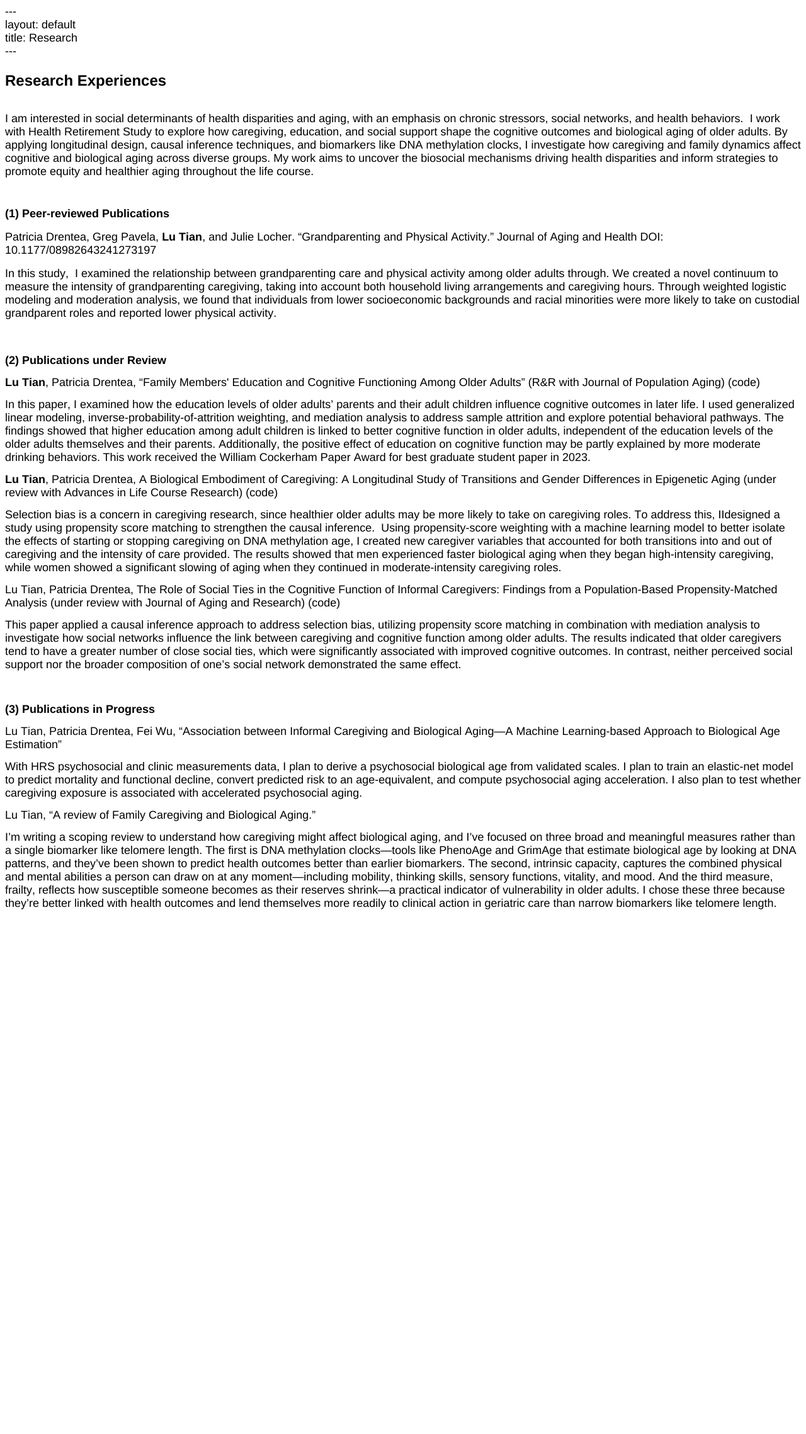
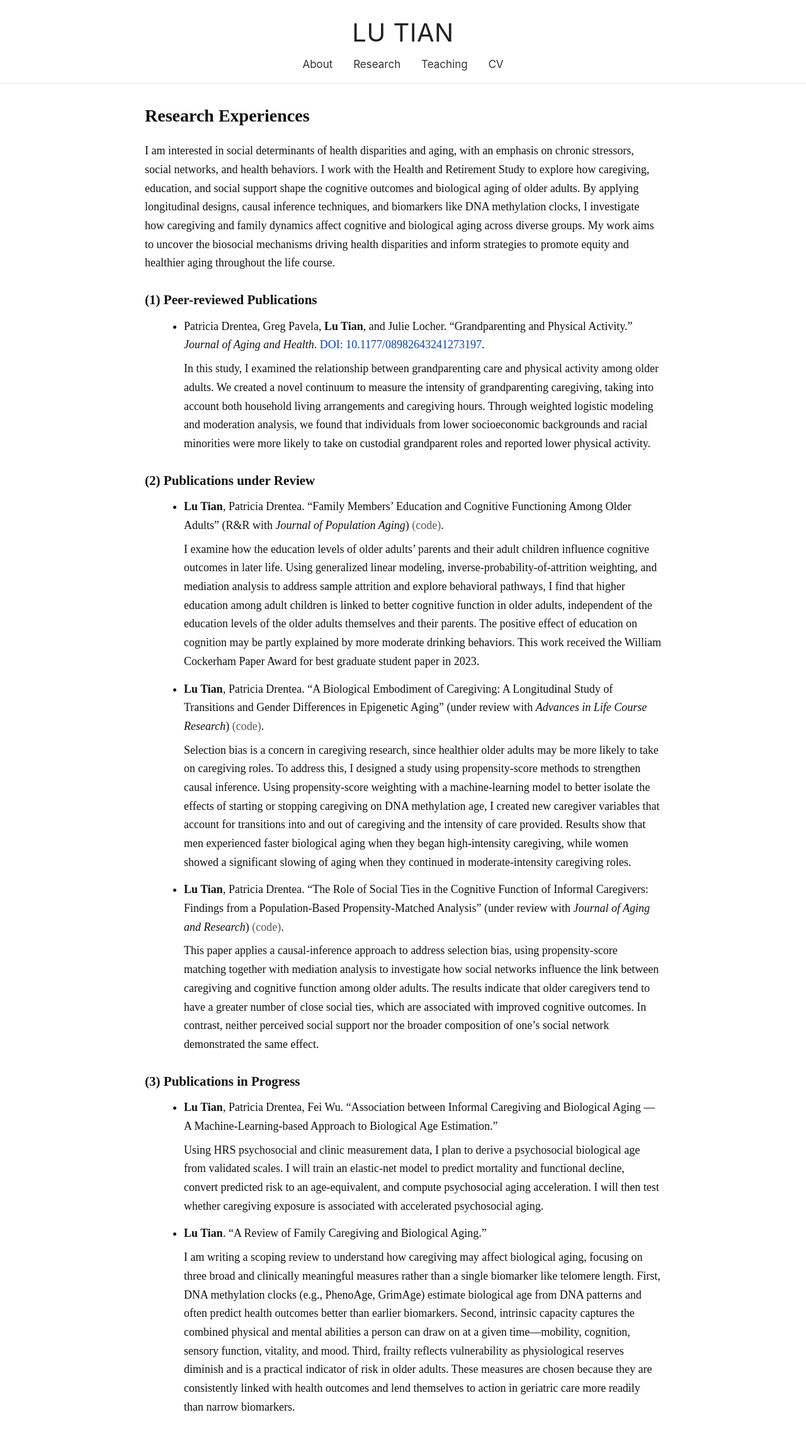
Before and after one commit to lu-tian-29840/lu-tian-29840.github.io, a Jekyll site: the page research/index.html, which Jekyll copies as it is, in a window 1280 px wide. Shown: the whole page at 63% size. Built offline with Jekyll 4.4.1, drawn with Linux system fonts in a browser that asks for light colours; before the commit the page ends 1663 px from its top, so only the background shows below that.

Commit message:
Add files via upload

```diff
--- a/css/main.css
+++ b/css/main.css
@@ -1,121 +1,90 @@
+/* ========= Base (anjalief-style) ========= */
+html, body { margin: 0; padding: 0; }
+
+/* Body text: serif stack (Times New Roman → Times → generic serif) */
 body {
-  font-family: 'Helvetica Neue', Helvetica, Arial, sans-serif;
-  background: #f8f8f8;
-  color: #24292f;
-  margin: 0;
+  font-family: "Times New Roman", Times, serif;
   font-size: 18px;
+  line-height: 1.65;
+  color: #111;
+  background: #fff;
 }
 
+/* Links */
+a { color: #0645ad; text-decoration: none; }
+a:hover, a:focus { text-decoration: underline; }
+
+/* ========= Header + Nav ========= */
+/* Header/title + nav use a system UI sans for a crisp look */
 .site-header {
-  background: #f3f3f3;
-  border-bottom: 1px solid #e5e5e5;
-  padding: 36px 0 16px 0;
   text-align: center;
+  padding: 28px 16px 14px;
+  border-bottom: 1px solid #eaeaea;
+}
+.site-title {
+  margin: 0 0 10px;
+  font-weight: 400;
+  font-size: 40px;
+  line-height: 1.2;
+  letter-spacing: .5px;
+  color: #222;
+  font-family: -apple-system, BlinkMacSystemFont, "Segoe UI", Helvetica, Arial, sans-serif;
+}
+nav {
+  font-size: 17px;
+  font-family: -apple-system, BlinkMacSystemFont, "Segoe UI", Helvetica, Arial, sans-serif;
+}
+nav a { display: inline-block; margin: 0 14px; padding: 2px 0; color: #333; }
+nav a:hover { text-decoration: underline; }
+nav a.active { text-decoration: underline; }
+
+/* ========= Page container ========= */
+.container {
+  max-width: 820px;          /* tidy, narrow column like the reference */
+  margin: 28px auto;
+  padding: 0 18px;
 }
 
-.site-title {
-  font-size: 2.8rem;
-  letter-spacing: 4px;
-  font-weight: 400;
-  color: #8e9398;
-  margin-bottom: 6px;
-  margin-top: 0;
-  font-family: 'Helvetica Neue', Helvetica, Arial, sans-serif;
+/* Headings inside content (serif to match body) */
+h1 { font-size: 28px; margin: 0 0 18px; font-weight: 600; color: #111; }
+h2, h3 { margin: 26px 0 10px; font-weight: 600; color: #111; }
+
+/* Paragraphs & lists */
+p { margin: 0 0 14px; }
+ul { margin: 10px 0 18px 22px; }
+li { margin: 6px 0; }
+
+/* ========= About page profile block ========= */
+.profile {
+  display: grid;
+  grid-template-columns: 230px 1fr; /* keep the selfie width exactly the same */
+  gap: 28px;
+  align-items: start;
+}
+.profile-pic {
+  width: 230px;              /* your existing size, unchanged */
+  height: 230px;
+  object-fit: cover;
+  border-radius: 8px;        /* small rounding like the reference */
+  box-shadow: none;          /* minimal */
+  display: block;
+}
+.profile-email {
+  margin-top: 8px;
+  text-align: center;
+  font-family: "Courier New", Courier, monospace; /* small monospace line */
+  font-size: 0.95rem;
+  color: #666;
 }
 
-nav {
-  margin-top: 10px;
+/* ========= Small screens ========= */
+@media (max-width: 860px) {
+  .container { padding: 0 14px; }
+  .profile { grid-template-columns: 1fr; gap: 16px; }
+  .profile-pic { width: 160px; height: 160px; margin: 0 auto; }
+  .site-title { font-size: 34px; }
 }
 
-nav a {
-  color: #8e9398;
-  text-decoration: none;
-  font-size: 1.15rem;
-  margin: 0 24px;
-  font-weight: 400;
-  letter-spacing: 1px;
-  transition: color 0.15s;
-}
-
-nav a:hover {
-  color: #00509e;
-  text-decoration: underline;
-}
-
-.container {
-  max-width: 1000px;
-  background: #fff;
-  margin: 44px auto 44px auto;
-  border-radius: 12px;
-  box-shadow: 0 6px 32px rgba(60, 70, 90, 0.09);
-  padding: 52px 56px 48px 56px;
-  display: flex;
-  flex-direction: column;
-}
-
-.profile {
-  display: flex;
-  align-items: flex-start;
-  gap: 48px;
-}
-
-.profile-pic {
-  width: 230px;
-  height: 230px;
-  object-fit: cover;
-  border-radius: 16px;
-  box-shadow: 0 4px 18px rgba(40,40,80,0.13);
-  display: block;
-  margin-bottom: 16px;
-  background: #eee;
-}
-
-.profile-email {
-  font-family: monospace;
-  font-size: 1rem;
-  color: #888;
-  text-align: center;
-  margin-bottom: 14px;
-}
-
-.profile > div:last-child {
-  flex: 1;
-}
-
-h3 {
-  margin-top: 22px;
-  font-size: 1.22rem;
-  font-weight: 600;
-  color: #222;
-  margin-bottom: 10px;
-  letter-spacing: 1px;
-}
-
-@media (max-width: 900px) {
-  .container {
-    padding: 18px 4vw;
-  }
-  .profile {
-    flex-direction: column;
-    align-items: center;
-    gap: 14px;
-  }
-  .profile-pic {
-    width: 140px;
-    height: 140px;
-  }
-}
-
-@media (max-width: 600px) {
-  .container {
-    padding: 2vw 1vw;
-  }
-  .site-title {
-    font-size: 1.6rem;
-    letter-spacing: 1.5px;
-  }
-  nav a {
-    margin: 0 8px;
-    font-size: 1rem;
-  }
-}
+/* Utilities (optional) */
+.mono { font-family: "Courier New", Courier, monospace; }
+.muted { color: #666; }
--- /dev/null
+++ b/nav.html
@@ -0,0 +1,9 @@
+<header class="site-header">
+  <h1 class="site-title">LU TIAN</h1>
+  <nav aria-label="Primary">
+    <a href="/">About</a>
+    <a href="/research/">Research</a>
+    <a href="/teaching/">Teaching</a>
+    <a href="/cv/">CV</a>
+  </nav>
+</header>
--- a/research/index.html
+++ b/research/index.html
@@ -1,55 +1,122 @@
-<!DOCTYPE html PUBLIC "-//W3C//DTD HTML 4.01//EN" "http://www.w3.org/TR/html4/strict.dtd">
-<html>
+<!doctype html>
+<html lang="en">
 <head>
-  <meta http-equiv="Content-Type" content="text/html; charset=utf-8">
-  <meta http-equiv="Content-Style-Type" content="text/css">
-  <title></title>
-  <meta name="Generator" content="Cocoa HTML Writer">
-  <meta name="CocoaVersion" content="2575.6">
-  <style type="text/css">
-    p.p1 {margin: 0.0px 0.0px 0.0px 0.0px; font: 18.0px Helvetica; -webkit-text-stroke: #000000}
-    p.p2 {margin: 0.0px 0.0px 0.0px 0.0px; font: 18.0px Helvetica; -webkit-text-stroke: #000000; min-height: 22.0px}
-    p.p4 {margin: 0.0px 0.0px 12.0px 0.0px; font: 18.0px Helvetica; -webkit-text-stroke: #000000}
-    p.p5 {margin: 0.0px 0.0px 12.0px 0.0px; font: 18.0px Helvetica; -webkit-text-stroke: #000000; min-height: 22.0px}
-    p.p8 {margin: 0.0px 0.0px 14.0px 0.0px; font: 18.0px Helvetica; -webkit-text-stroke: #000000}
-    p.p9 {margin: 0.0px 0.0px 14.0px 0.0px; font: 18.0px Helvetica; -webkit-text-stroke: #000000; min-height: 22.0px}
-    span.s1 {font-kerning: none}
-    span.s2 {font: 18.0px Times; font-kerning: none}
-  </style>
+  <meta charset="utf-8">
+  <meta name="viewport" content="width=device-width,initial-scale=1">
+  <title>Research – LU TIAN</title>
+  <link rel="stylesheet" href="/css/main.css">
 </head>
 <body>
-<p class="p1"><span class="s1">---</span></p>
-<p class="p1"><span class="s1">layout: default</span></p>
-<p class="p1"><span class="s1">title: Research</span></p>
-<p class="p1"><span class="s1">---</span></p>
-<p class="p2"><span class="s1"></span><br></p>
-<h3 style="margin: 0.0px 0.0px 14.0px 0.0px; font: 24.0px Helvetica; -webkit-text-stroke: #000000"><span class="s1"><b>Research Experiences</b><b></b></span></h3>
-<p class="p2"><span class="s1"></span><br></p>
-<p class="p4"><span class="s1">I am interested in social determinants of health disparities and aging, with an emphasis on chronic stressors, social networks, and health behaviors.<span class="Apple-converted-space">  </span>I work with Health Retirement Study to explore how caregiving, education, and social support shape the cognitive outcomes and biological aging of older adults. By applying longitudinal design, causal inference techniques, and biomarkers like DNA methylation clocks, I investigate how caregiving and family dynamics affect cognitive and biological aging across diverse groups. My work aims to uncover the biosocial mechanisms driving health disparities and inform strategies to promote equity and healthier aging throughout the life course.</span></p>
-<p class="p5"><span class="s1"></span><br></p>
-<h4 style="margin: 0.0px 0.0px 16.0px 0.0px; font: 18.0px Helvetica; -webkit-text-stroke: #000000"><span class="s1"><b>(1) Peer-reviewed Publications</b><b></b></span></h4>
-<h4 style="margin: 0.0px 0.0px 16.0px 0.0px; font: 18.0px Helvetica; -webkit-text-stroke: #000000"><span class="s1">Patricia Drentea, Greg Pavela, <b>Lu Tian</b>, and Julie Locher. “Grandparenting and Physical Activity.” Journal of Aging and Health DOI: 10.1177/08982643241273197</span></h4>
-<h4 style="margin: 0.0px 0.0px 16.0px 0.0px; font: 18.0px Helvetica; -webkit-text-stroke: #000000"><span class="s1">In this study,<span class="Apple-converted-space">  </span>I examined the relationship between grandparenting care and physical activity among older adults through. We created a novel continuum to measure the intensity of grandparenting caregiving, taking into account both household living arrangements and caregiving hours. Through weighted logistic modeling and moderation analysis, we found that individuals from lower socioeconomic backgrounds and racial minorities were more likely to take on custodial grandparent roles and reported lower physical activity.<span class="Apple-converted-space"> </span></span></h4>
-<h4 style="margin: 0.0px 0.0px 16.0px 0.0px; font: 18.0px Helvetica; -webkit-text-stroke: #000000; min-height: 22.0px"><span class="s1"></span><br></h4>
-<h3 style="margin: 0.0px 0.0px 14.0px 0.0px; font: 18.0px Helvetica; -webkit-text-stroke: #000000"><span class="s1"><b>(2) Publications under Review</b><span class="Apple-converted-space"> </span></span></h3>
-<h3 style="margin: 0.0px 0.0px 14.0px 0.0px; font: 18.0px Helvetica; -webkit-text-stroke: #000000"><span class="s1"><b>Lu Tian</b>, Patricia Drentea, “Family Members' Education and Cognitive Functioning Among Older Adults” (R&amp;R with Journal of Population Aging) (code)</span></h3>
-<p class="p8"><span class="s1">In this paper, I examined how the education levels of older adults’ parents and their adult children influence cognitive outcomes in later life. I used generalized linear modeling, inverse-probability-of-attrition weighting, and mediation analysis to address sample attrition and explore potential behavioral pathways. The findings showed that higher education among adult children is linked to better cognitive function in older adults, independent of the education levels of the older adults themselves and their parents. Additionally, the positive effect of education on cognitive function may be partly explained by more moderate drinking behaviors.</span><span class="s2"> </span><span class="s1">This work received the William Cockerham Paper Award for best graduate student paper in 2023.<span class="Apple-converted-space"> </span></span></p>
-<p class="p8"><span class="s1"><b>Lu Tian</b>, Patricia Drentea, A Biological Embodiment of Caregiving: A Longitudinal Study of Transitions and Gender Differences in Epigenetic Aging (under review with Advances in Life Course Research) (code)</span></p>
-<h3 style="margin: 0.0px 0.0px 14.0px 0.0px; font: 18.0px Helvetica; -webkit-text-stroke: #000000"><span class="s1">Selection bias is a concern in caregiving research, since healthier older adults may be more likely to take on caregiving roles. To address this, IIdesigned a study using propensity score matching to strengthen the causal inference.<span class="Apple-converted-space">  </span>Using propensity-score weighting with a machine learning model to better isolate the effects of starting or stopping caregiving on DNA methylation age, I created new caregiver variables that accounted for both transitions into and out of caregiving and the intensity of care provided. The results showed that men experienced faster biological aging when they began high-intensity caregiving, while women showed a significant slowing of aging when they continued in moderate-intensity caregiving roles.</span></h3>
-<h3 style="margin: 0.0px 0.0px 14.0px 0.0px; font: 18.0px Helvetica; -webkit-text-stroke: #000000"><span class="s1">Lu Tian, Patricia Drentea, The Role of Social Ties in the Cognitive Function of Informal Caregivers: Findings from a Population-Based Propensity-Matched Analysis (under review with Journal of Aging and Research) (code)</span></h3>
-<h3 style="margin: 0.0px 0.0px 14.0px 0.0px; font: 18.0px Helvetica; -webkit-text-stroke: #000000"><span class="s1">This paper applied a causal inference approach to address selection bias, utilizing propensity score matching in combination with mediation analysis to investigate how social networks influence the link between caregiving and cognitive function among older adults. The results indicated that older caregivers tend to have a greater number of close social ties, which were significantly associated with improved cognitive outcomes. In contrast, neither perceived social support nor the broader composition of one’s social network demonstrated the same effect.</span></h3>
-<h3 style="margin: 0.0px 0.0px 14.0px 0.0px; font: 18.0px Helvetica; -webkit-text-stroke: #000000; min-height: 22.0px"><span class="s1"></span><br></h3>
-<p class="p8"><span class="s1"><b>(3) Publications in Progress</b><b></b></span></p>
-<p class="p8"><span class="s1">Lu Tian, Patricia Drentea, Fei Wu, “Association between Informal Caregiving and Biological Aging—A Machine Learning-based Approach to Biological Age Estimation”</span></p>
-<p class="p8"><span class="s1">With HRS psychosocial and clinic measurements data, I plan to derive a psychosocial biological age from validated scales. I plan to train an elastic-net model to predict mortality and functional decline, convert predicted risk to an age-equivalent, and compute psychosocial aging acceleration. I also plan to test whether caregiving exposure is associated with accelerated psychosocial aging.</span></p>
-<p class="p8"><span class="s1">Lu Tian, “A review of Family Caregiving and Biological Aging.”</span></p>
-<p class="p8"><span class="s1">I’m writing a scoping review to understand how caregiving might affect biological aging, and I’ve focused on three broad and meaningful measures rather than a single biomarker like telomere length. The first is DNA methylation clocks—tools like PhenoAge and GrimAge that estimate biological age by looking at DNA patterns, and they’ve been shown to predict health outcomes better than earlier biomarkers. The second, intrinsic capacity, captures the combined physical and mental abilities a person can draw on at any moment—including mobility, thinking skills, sensory functions, vitality, and mood. And the third measure, frailty, reflects how susceptible someone becomes as their reserves shrink—a practical indicator of vulnerability in older adults. I chose these three because they’re better linked with health outcomes and lend themselves more readily to clinical action in geriatric care than narrow biomarkers like telomere length.</span></p>
-<p class="p2"><span class="s1"></span><br></p>
-<p class="p9"><span class="s1"><span class="Apple-converted-space"> </span></span></p>
-<h3 style="margin: 0.0px 0.0px 14.0px 0.0px; font: 18.0px Helvetica; -webkit-text-stroke: #000000; min-height: 22.0px"><span class="s1"></span><br></h3>
-<h3 style="margin: 0.0px 0.0px 14.0px 0.0px; font: 18.0px Helvetica; -webkit-text-stroke: #000000; min-height: 22.0px"><span class="s1"></span><br></h3>
-<p class="p2"><span class="s1"></span><br></p>
-<p class="p2"><span class="s1"></span><br></p>
-<p class="p2"><span class="s1"></span><br></p>
+  <!-- Tiny include: shared header/nav -->
+  <div id="nav"></div>
+  <script>
+    fetch('/nav.html').then(r => r.text()).then(h => {
+      document.getElementById('nav').outerHTML = h;
+      const path = location.pathname.replace(/index\.html$/,'') || '/';
+      document.querySelectorAll('nav a').forEach(a=>{
+        if (a.getAttribute('href') === path) a.style.textDecoration = 'underline';
+      });
+    });
+  </script>
+
+  <main class="container">
+    <h1>Research Experiences</h1>
+
+    <p>
+      I am interested in social determinants of health disparities and aging, with an emphasis on chronic stressors,
+      social networks, and health behaviors. I work with the Health and Retirement Study to explore how caregiving,
+      education, and social support shape the cognitive outcomes and biological aging of older adults. By applying
+      longitudinal designs, causal inference techniques, and biomarkers like DNA methylation clocks, I investigate how
+      caregiving and family dynamics affect cognitive and biological aging across diverse groups. My work aims to uncover
+      the biosocial mechanisms driving health disparities and inform strategies to promote equity and healthier aging
+      throughout the life course.
+    </p>
+
+    <h3>(1) Peer-reviewed Publications</h3>
+    <ul>
+      <li>
+        Patricia Drentea, Greg Pavela, <strong>Lu Tian</strong>, and Julie Locher.
+        “Grandparenting and Physical Activity.” <em>Journal of Aging and Health</em>.
+        <a href="https://doi.org/10.1177/08982643241273197" target="_blank" rel="noopener">DOI: 10.1177/08982643241273197</a>.
+        <p style="margin-top:8px;">
+          In this study, I examined the relationship between grandparenting care and physical activity among older adults.
+          We created a novel continuum to measure the intensity of grandparenting caregiving, taking into account both household
+          living arrangements and caregiving hours. Through weighted logistic modeling and moderation analysis, we found that
+          individuals from lower socioeconomic backgrounds and racial minorities were more likely to take on custodial
+          grandparent roles and reported lower physical activity.
+        </p>
+      </li>
+    </ul>
+
+    <h3>(2) Publications under Review</h3>
+    <ul>
+      <li>
+        <strong>Lu Tian</strong>, Patricia Drentea. “Family Members’ Education and Cognitive Functioning Among Older Adults”
+        (R&amp;R with <em>Journal of Population Aging</em>) <span style="opacity:.7;">(code)</span>.
+        <p style="margin-top:8px;">
+          I examine how the education levels of older adults’ parents and their adult children influence cognitive outcomes in later life.
+          Using generalized linear modeling, inverse-probability-of-attrition weighting, and mediation analysis to address sample
+          attrition and explore behavioral pathways, I find that higher education among adult children is linked to better cognitive
+          function in older adults, independent of the education levels of the older adults themselves and their parents. The positive
+          effect of education on cognition may be partly explained by more moderate drinking behaviors. This work received the William
+          Cockerham Paper Award for best graduate student paper in 2023.
+        </p>
+      </li>
+
+      <li>
+        <strong>Lu Tian</strong>, Patricia Drentea. “A Biological Embodiment of Caregiving: A Longitudinal Study of Transitions and
+        Gender Differences in Epigenetic Aging” (under review with <em>Advances in Life Course Research</em>)
+        <span style="opacity:.7;">(code)</span>.
+        <p style="margin-top:8px;">
+          Selection bias is a concern in caregiving research, since healthier older adults may be more likely to take on caregiving roles.
+          To address this, I designed a study using propensity-score methods to strengthen causal inference. Using propensity-score weighting
+          with a machine-learning model to better isolate the effects of starting or stopping caregiving on DNA methylation age, I created
+          new caregiver variables that account for transitions into and out of caregiving and the intensity of care provided. Results show
+          that men experienced faster biological aging when they began high-intensity caregiving, while women showed a significant slowing
+          of aging when they continued in moderate-intensity caregiving roles.
+        </p>
+      </li>
+
+      <li>
+        <strong>Lu Tian</strong>, Patricia Drentea. “The Role of Social Ties in the Cognitive Function of Informal Caregivers:
+        Findings from a Population-Based Propensity-Matched Analysis” (under review with <em>Journal of Aging and Research</em>)
+        <span style="opacity:.7;">(code)</span>.
+        <p style="margin-top:8px;">
+          This paper applies a causal-inference approach to address selection bias, using propensity-score matching together with
+          mediation analysis to investigate how social networks influence the link between caregiving and cognitive function among older
+          adults. The results indicate that older caregivers tend to have a greater number of close social ties, which are associated with
+          improved cognitive outcomes. In contrast, neither perceived social support nor the broader composition of one’s social network
+          demonstrated the same effect.
+        </p>
+      </li>
+    </ul>
+
+    <h3>(3) Publications in Progress</h3>
+    <ul>
+      <li>
+        <strong>Lu Tian</strong>, Patricia Drentea, Fei Wu. “Association between Informal Caregiving and Biological Aging —
+        A Machine-Learning-based Approach to Biological Age Estimation.”
+        <p style="margin-top:8px;">
+          Using HRS psychosocial and clinic measurement data, I plan to derive a psychosocial biological age from validated scales.
+          I will train an elastic-net model to predict mortality and functional decline, convert predicted risk to an age-equivalent,
+          and compute psychosocial aging acceleration. I will then test whether caregiving exposure is associated with accelerated
+          psychosocial aging.
+        </p>
+      </li>
+
+      <li>
+        <strong>Lu Tian</strong>. “A Review of Family Caregiving and Biological Aging.”
+        <p style="margin-top:8px;">
+          I am writing a scoping review to understand how caregiving may affect biological aging, focusing on three broad and clinically
+          meaningful measures rather than a single biomarker like telomere length. First, DNA methylation clocks (e.g., PhenoAge, GrimAge)
+          estimate biological age from DNA patterns and often predict health outcomes better than earlier biomarkers. Second, intrinsic
+          capacity captures the combined physical and mental abilities a person can draw on at a given time—mobility, cognition, sensory
+          function, vitality, and mood. Third, frailty reflects vulnerability as physiological reserves diminish and is a practical indicator
+          of risk in older adults. These measures are chosen because they are consistently linked with health outcomes and lend themselves
+          to action in geriatric care more readily than narrow biomarkers.
+        </p>
+      </li>
+    </ul>
+  </main>
 </body>
 </html>
```
Also changed, not shown: index.html (+33 -32 lines), teaching/index.html (+31 -32 lines).
